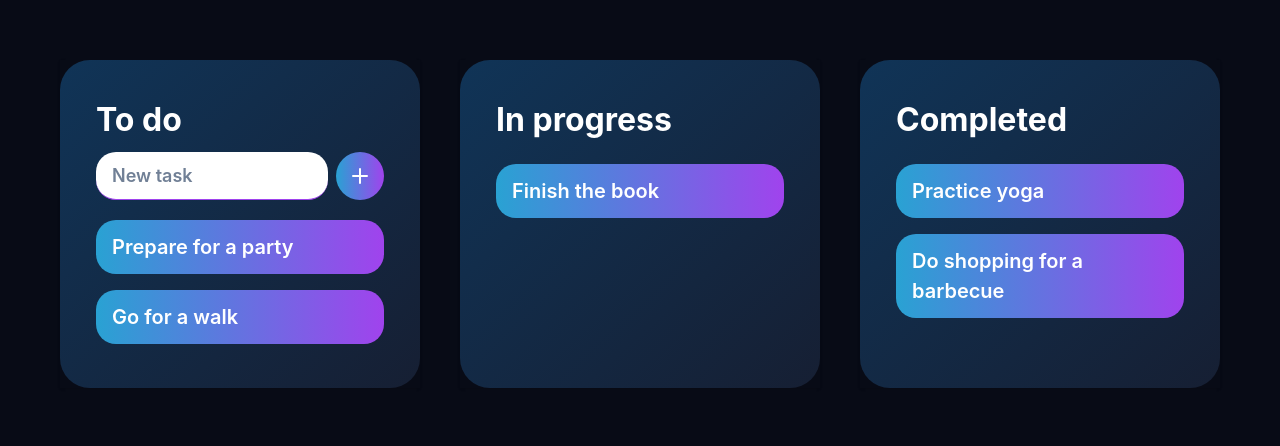
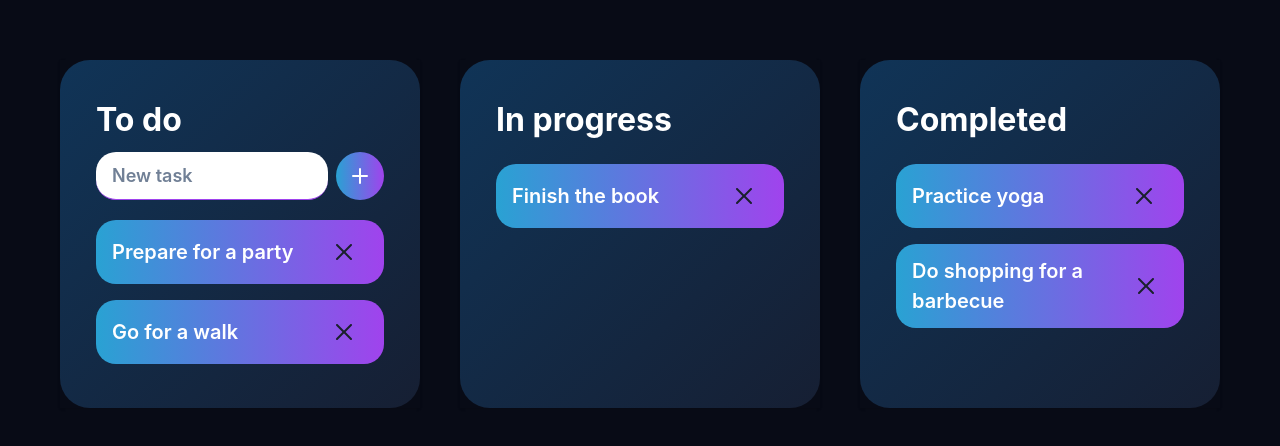
Before and after one commit to Eldigia/tasks-progress-dnd, a React (Vite) app: page / in a window 1280 px wide. Shown: the top 446 px of the page. Built offline with nearby package versions, Linux system fonts and the light colour scheme.

Commit message:
fix: fix tasks display

```diff
--- a/src/App.tsx
+++ b/src/App.tsx
@@ -8,7 +8,6 @@ function App() {
   const { data, setData } = useTasksContext();
 
   const onDragEnd = (result: DropResult) => {
-    console.log(result);
     const { destination, source } = result;
     if (!destination) {
       return;
--- a/src/components/Task.tsx
+++ b/src/components/Task.tsx
@@ -1,4 +1,5 @@
-import { Flex, Text } from "@chakra-ui/react";
+import { CloseIcon } from "@chakra-ui/icons";
+import { Button, Flex, Text } from "@chakra-ui/react";
 import React from "react";
 import { Draggable } from "react-beautiful-dnd";
 import { TaskDetails } from "../context/TasksContext";
@@ -20,12 +21,16 @@ export const Task = ({ task, id, index }: Props) => {
             color="white"
             bgGradient="linear(to-l, #A043ED, #29A2D3 )"
             borderRadius="20"
-            _hover={{ boxShadow: "base" }}
-            _active={{ boxShadow: "base", backgroundColor: "white" }}
+            alignItems="center"
+            _hover={{ boxShadow: "dark-lg" }}
+            _active={{ boxShadow: "dark-lg" }}
           >
             <Text fontSize="xl" fontWeight="semibold">
               {task}
             </Text>
+            <Button bg="none" ml="auto" _hover={{ bg: "none", color: "black" }} _active={{ bg: "none" }}>
+              <CloseIcon />
+            </Button>
           </Flex>
         </div>
       )}
--- a/src/components/TaskInput.tsx
+++ b/src/components/TaskInput.tsx
@@ -50,6 +50,7 @@ export const TaskInput = () => {
         borderRadius="25"
         h="100%"
         minW="48px"
+        _hover={{ color: "black" }}
         onClick={() => handleClick(newTask)}
       >
         <AddIcon />
```
